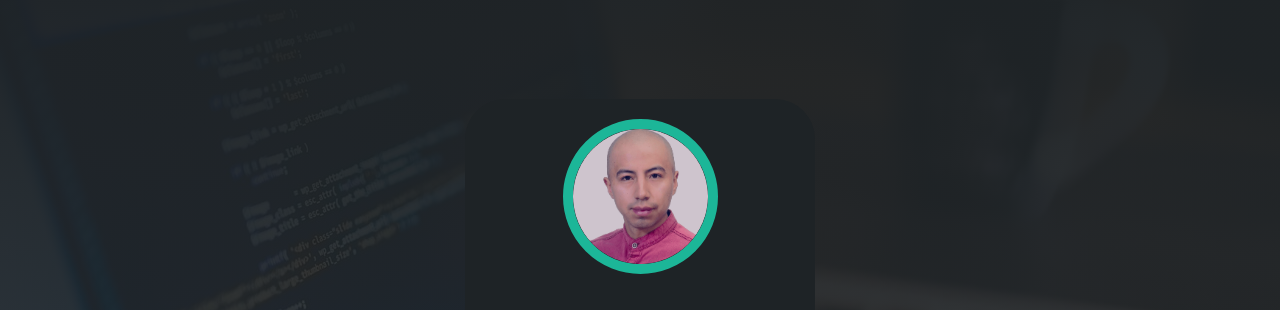
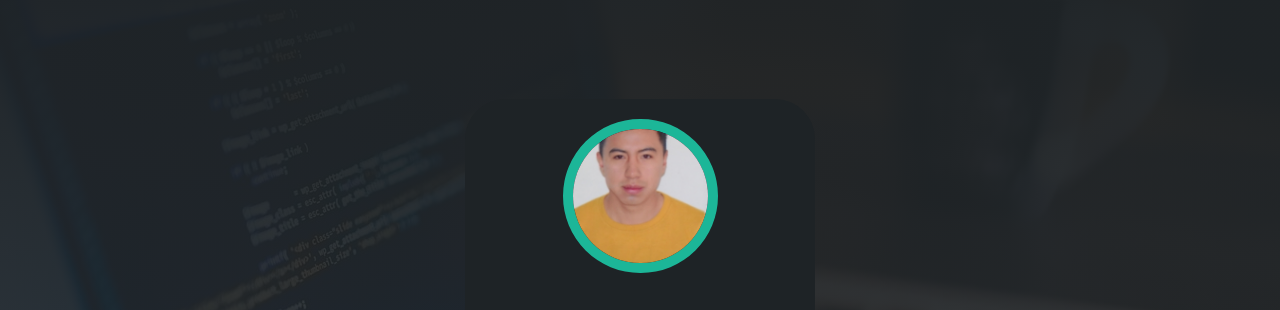
Before and after one commit to MurilloDMG/portfolio, a plain HTML site: page index.html in a window 1280 px wide. Shown: the part 81-391 px from the top of the page. Drawn offline with nearby package versions, Linux system fonts and the light colour scheme.

Commit message:
noo committ

```diff
--- a/index.html
+++ b/index.html
@@ -41,7 +41,7 @@
     <section id="inicio" class="inicio">
         <div class="contenido-banner">
             <div class="contenedor-img">
-                <img class="img-perfil" src="img/Perfil.png" alt="">
+                <img class="img-perfil" src="img/perfil2.jpg" alt="">
             </div>
             <h1>Diego Murillo</h1>
             <h2>Software Developer - Web Development Expert</h2>
```
Also changed, not shown: img/perfil2.jpg (added).
